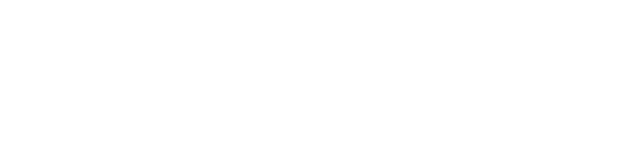
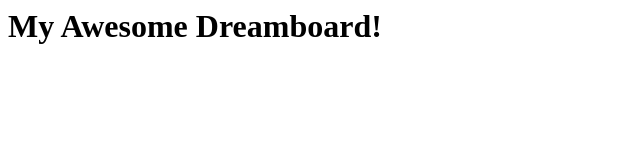
Before and after one commit to careecodes/DreamBoard, a plain HTML site: page index.html in a window 1280 px wide. Shown: the whole page, without its empty margins (0-640 px from the left). Drawn offline with Linux system fonts and the light colour scheme.

Commit message:
Added body and header tag

```diff
--- a/index.html
+++ b/index.html
@@ -1,3 +1,7 @@
 <head>
   <title>Dream Board</title>
 </head>
+
+<body>
+  <h1>My Awesome Dreamboard!</h1>
+</body>
```
